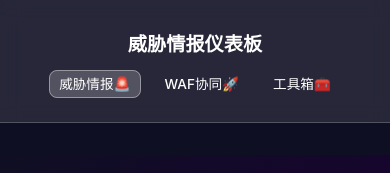
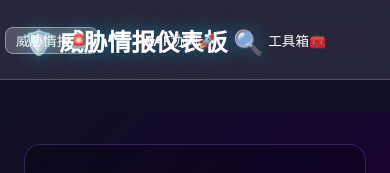
Before and after one commit to HaoY-l/threat-intel-hub, a Vue app in the folder threat_intel_front/: page / in a window 390 px wide. Shown: the top 173 px of the page. Built offline with nearby package versions, Linux system fonts and the light colour scheme; no server answers.

Commit message:
fix header

```diff
--- a/threat_intel_front/src/components/common/Header.vue
+++ b/threat_intel_front/src/components/common/Header.vue
@@ -1,9 +1,14 @@
 <template>
   <header class="header">
-    <div class="container">
-      <h1 class="logo">威胁情报仪表板</h1>
+    <div class="container" style="width: 100% !important; max-width: none !important; margin: 0 !important; padding: 0 1.5rem !important; display: flex !important; justify-content: flex-start !important; align-items: center !important;">
+      <div class="left-section" style="display: flex !important; align-items: center !important;">
+        <h1 class="logo" style="margin: 0 !important; text-align: left !important; font-size: 1.5rem !important; position: absolute !important; left: 1.5rem !important; font-weight: bold !important; top: 50% !important; transform: translateY(-50%) !important; background: linear-gradient(135deg, #00d4ff, #ff6b9d, #c471ed) !important; -webkit-background-clip: text !important; -webkit-text-fill-color: transparent !important; background-clip: text !important; text-shadow: 0 0 20px rgba(0, 212, 255, 0.5) !important;">
+          🛡️ 威胁情报仪表板 🔍
+        </h1>
+      </div>
+      <div class="right-section" style="display: flex !important; align-items: center !important; margin-left: auto !important; position: absolute !important; right: 1.5rem !important; top: 50% !important; transform: translateY(-50%) !important;">
         <nav class="nav">
-        <ul>
+          <ul style="display: flex !important; gap: 2rem !important; margin: 0 !important; padding: 0 !important; list-style: none !important;">
             <li>
               <a
                 href="#"
@@ -30,6 +35,7 @@
             </li>
           </ul>
         </nav>
+      </div>
     </div>
   </header>
 </template>
@@ -60,6 +66,8 @@ export default {
   position: sticky;
   top: 0;
   z-index: 100;
+  position: relative;
+  min-height: 80px;
 }
 
 .container {
@@ -67,8 +75,21 @@ export default {
   margin: 0 auto;
   padding: 0 1.5rem;
   display: flex;
-  justify-content: space-between; /* 将子元素（Logo 和 Nav）推向两端 */
+  justify-content: space-between;
   align-items: center;
+}
+
+.left-section {
+  display: flex;
+  align-items: center;
+  flex: 0 0 auto;
+}
+
+.right-section {
+  display: flex;
+  align-items: center;
+  flex: 0 0 auto;
+  margin-left: auto;
 }
 
 .logo {
@@ -76,17 +97,13 @@ export default {
   font-weight: bold;
   color: #fff;
   margin: 0;
-}
-
-.nav {
-  /* 这些注释是可选的，因为它们描述的是默认行为或通过其他属性实现的布局 */
-  /* 如果确实需要保留这些提示，请使用单行注释风格，或在外部编辑器中以非CSS方式注释 */
+  text-align: left;
 }
 
 .nav ul {
   list-style: none;
-  display: flex; /* 确保 li 元素水平排列 */
-  gap: 2rem; /* 控制菜单项之间的间距 */
+  display: flex;
+  gap: 2rem;
   margin: 0;
   padding: 0;
 }
@@ -99,7 +116,7 @@ export default {
   border-radius: 0.5rem;
   transition: all 0.3s ease;
   border: 1px solid transparent;
-  white-space: nowrap; /* 防止菜单项在小屏幕下换行 */
+  white-space: nowrap;
 }
 
 .nav-link:hover {
@@ -115,26 +132,32 @@ export default {
 /* 媒体查询：响应式调整 */
 @media (max-width: 768px) {
   .container {
-    flex-direction: column; /* 小屏幕下堆叠显示 */
-    align-items: flex-start; /* 左对齐 */
+    flex-direction: column;
+    align-items: stretch;
     gap: 1rem;
     padding: 0.8rem 1rem;
   }
 
+  .left-section {
+    justify-content: center;
+    width: 100%;
+  }
+
+  .right-section {
+    justify-content: center;
+    width: 100%;
+    margin-left: 0;
+  }
+
   .logo {
-    width: 100%; /* Logo占据整行 */
-    text-align: center; /* Logo居中 */
+    text-align: center;
     font-size: 1.3rem;
   }
 
-  .nav {
-    width: 100%; /* 导航占据整行 */
-  }
-
   .nav ul {
-    flex-wrap: wrap; /* 菜单项允许换行 */
-    justify-content: center; /* 菜单项居中 */
-    gap: 1rem; /* 减小间距 */
+    flex-wrap: wrap;
+    justify-content: center;
+    gap: 1rem;
   }
 
   .nav-link {
```
Lines whose indentation alone changed are shown as unchanged.
